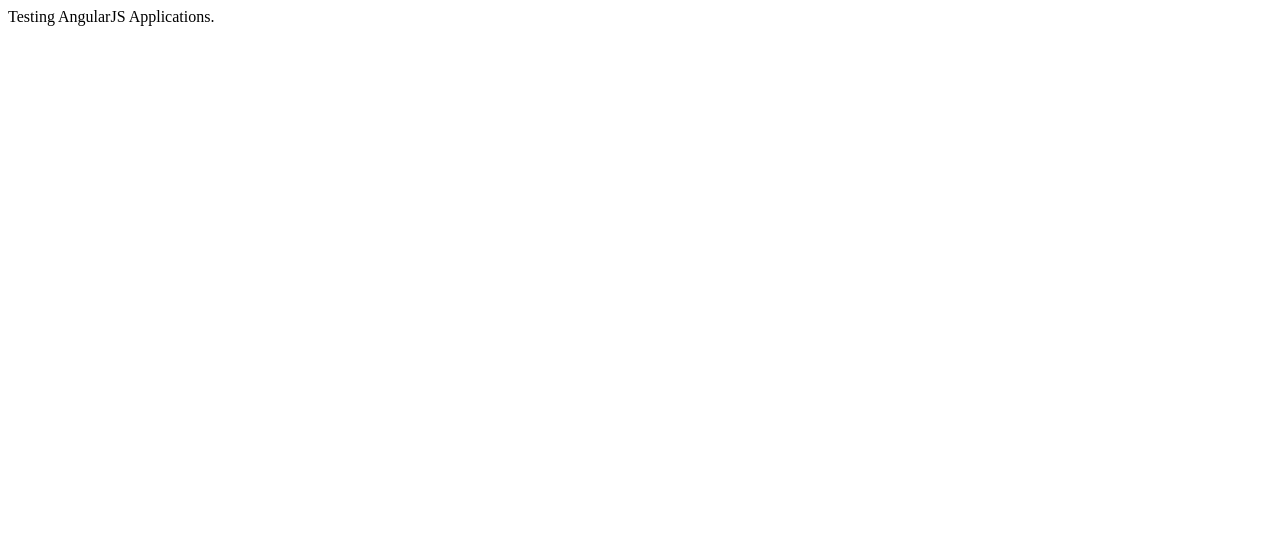
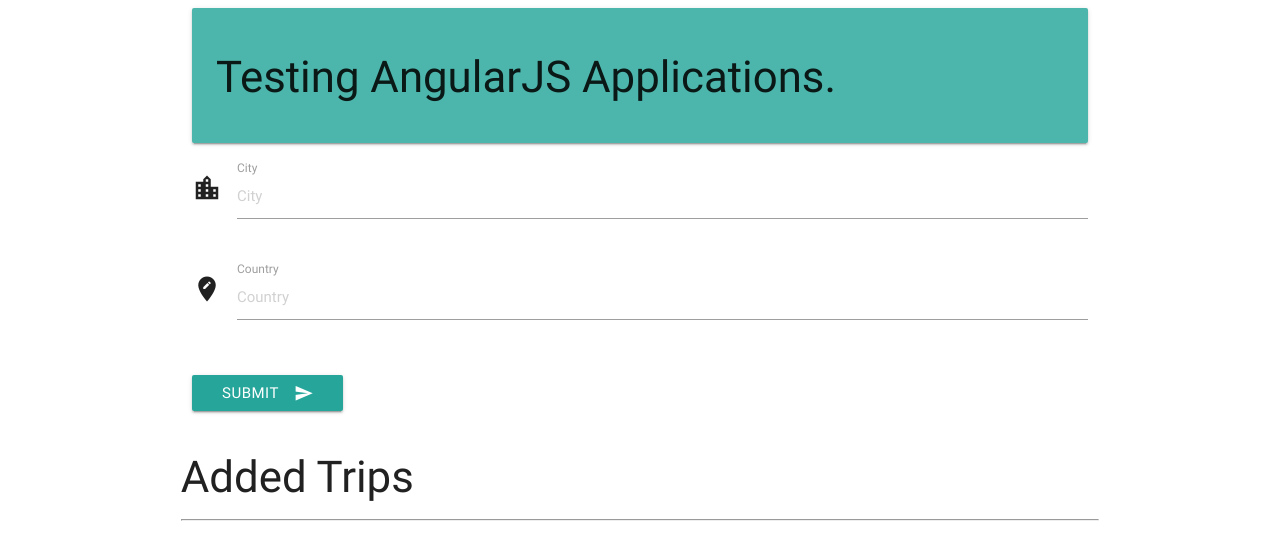
Before and after one commit to iAvinashVarma/AngularTestDriven, a website: page app/index.html in a window 1280 px wide. Drawn offline with nearby package versions, Linux system fonts and the light colour scheme.

Commit message:
Adding materialize and new test case.

```diff
--- a/app/bower.json
+++ b/app/bower.json
@@ -16,6 +16,7 @@
   ],
   "dependencies": {
     "angular": "^1.6.8",
-    "angular-mocks": "^1.6.8"
+    "angular-mocks": "^1.6.8",
+    "materialize": "^0.100.2"
   }
 }
--- a/app/index.html
+++ b/app/index.html
@@ -1,14 +1,61 @@
 <!DOCTYPE html>
 <html ng-app="testingApp">
+
 <head>
     <meta charset="utf-8" />
     <meta http-equiv="X-UA-Compatible" content="IE=edge">
+    <link rel="shortcut icon" type="image/png" href="favicon.ico" />
     <title>AngularJS - Unit Testing</title>
     <meta name="viewport" content="width=device-width, initial-scale=1">
+    <link rel="stylesheet" href="https://fonts.googleapis.com/icon?family=Material+Icons">
+    <link rel="stylesheet" href="bower_components/materialize/dist/css/materialize.min.css">
+    <script src="bower_components/jquery/dist/jquery.min.js"></script>
+    <script src="bower_components/materialize/dist/js/materialize.min.js"></script>
     <script src="bower_components/angular/angular.min.js"></script>
     <script src="js/app.js"></script>
 </head>
+
 <body ng-controller="aviCtrl">
-    {{title}}
+    <div class="container">
+        <div class="card-panel teal lighten-2">
+            <h3>{{title}}</h3>
+        </div>
+        <div class="row">
+            <form class="col s12" ng-submit="addDestination()">
+                <div class="row">
+                    <div class="input-field col s12">
+                        <i class="material-icons prefix">location_city</i>
+                        <input placeholder="City" name="city" type="text" class="active validate" ng-model="newDestination.city" required />
+                        <label for="name">City</label>
+                    </div>
+                </div>
+
+                <div class="row">
+                    <div class="input-field col s12">
+                        <i class="material-icons prefix">edit_location</i>
+                        <input placeholder="Country" name="country" type="text" class="validate" ng-model="newDestination.country">
+                        <label for="email">Country</label>
+                    </div>
+                </div>
+
+                <div class="row">
+                    <div class="input-field col s12">
+                        <button class="btn waves-effect waves-light" type="submit" name="action">Submit
+                            <i class="material-icons right">send</i>
+                        </button>
+                    </div>
+                </div>
+            </form>
+        </div>
+        <div class="row">
+        <h3>Added Trips</h3>
+        <hr/>
+        <ul class="collection" ng-repeat="destination in destinations">
+            <li class="collection-item">{{destination.city}} - {{destination.country}}</li>
+        </ul>
+        </div>
+    </div>
+
 </body>
+
 </html>
--- a/app/js/app.js
+++ b/app/js/app.js
@@ -2,4 +2,19 @@
 
 testingApp.controller('aviCtrl', function($rootScope, $scope){
     $scope.title = "Testing AngularJS Applications.";
+    $scope.destinations = [];
+
+    $scope.newDestination = {
+        city: undefined,
+        country: undefined
+    };
+
+    $scope.addDestination = function() {
+        $scope.destinations.push(
+            {
+                city: $scope.newDestination.city,
+                country: $scope.newDestination.country
+            }
+        );
+    };
 });
```
Also changed, not shown: app/js/test/unit/testingAngularUnitSpec.js (+24 -0 lines), app/favicon.ico (added).
